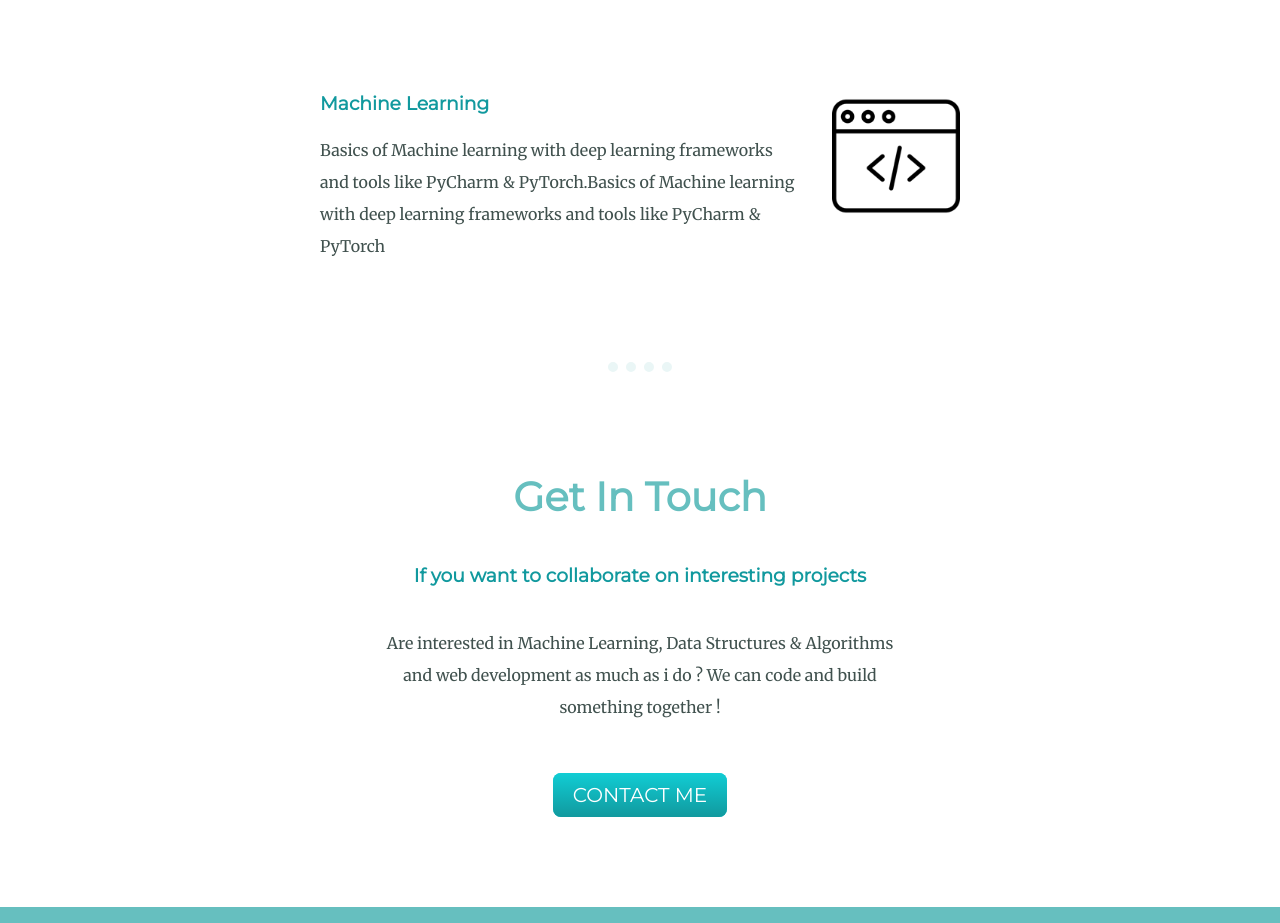
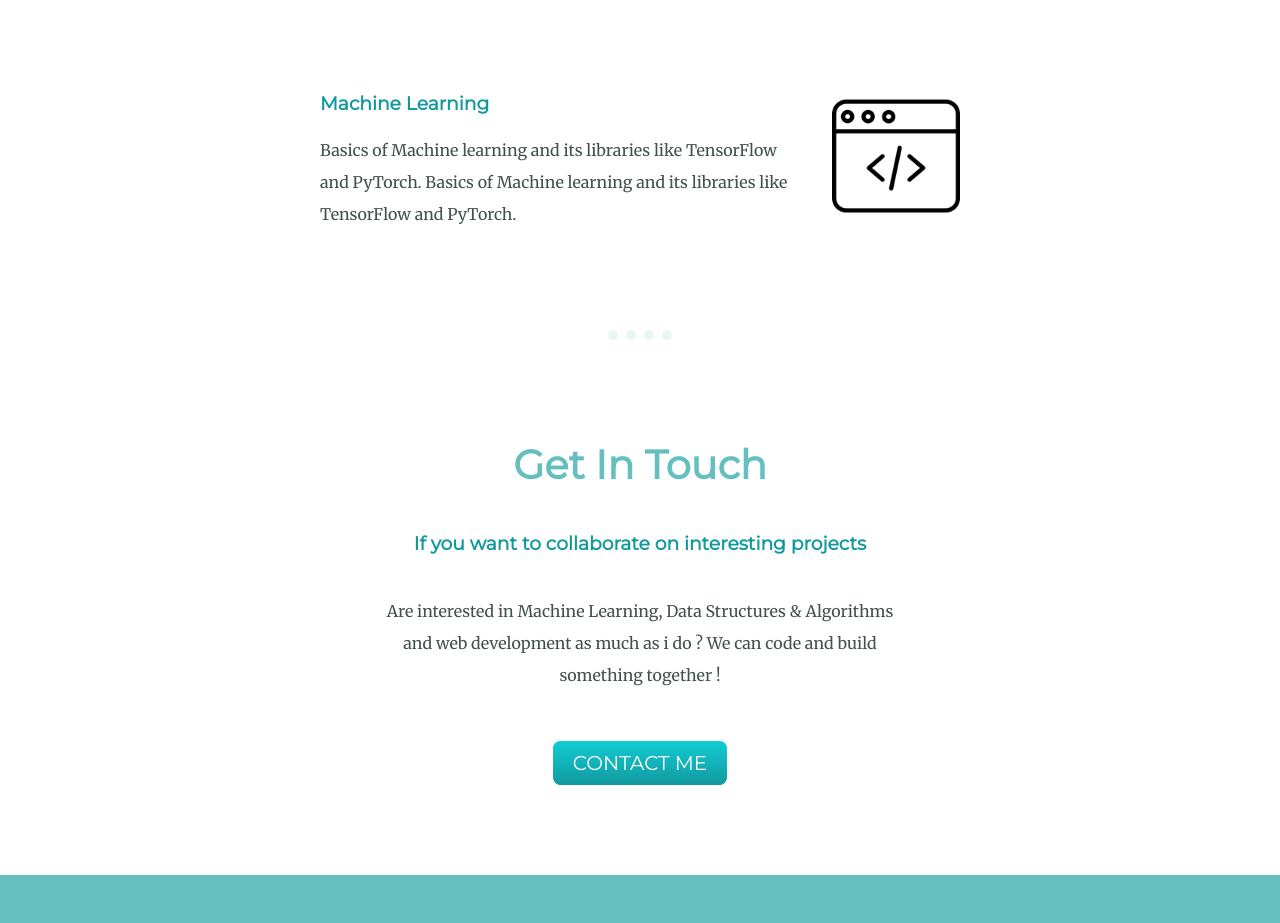
Before and after one commit to 07-priyanshu/Personal-Portfolio, a plain HTML site: page index.html in a window 1280 px wide. Shown: the part 1840-2763 px from the top of the page. Drawn offline with Linux system fonts and the light colour scheme.

Commit message:
Update index.html

```diff
--- a/index.html
+++ b/index.html
@@ -35,7 +35,7 @@
             <div class="skill-row">
                 <img class="coding-img" src="images/web-programming.png" alt="coding-img">
                 <h3>Machine Learning</h3>
-                <p>Basics of Machine learning with deep learning frameworks and tools like PyCharm & PyTorch.Basics of Machine learning with deep learning frameworks and tools like PyCharm & PyTorch</p>
+                <p>Basics of Machine learning and its libraries like TensorFlow and PyTorch. Basics of Machine learning and its libraries like TensorFlow and PyTorch.</p>
             </div>
         </div>
         <hr>
```
